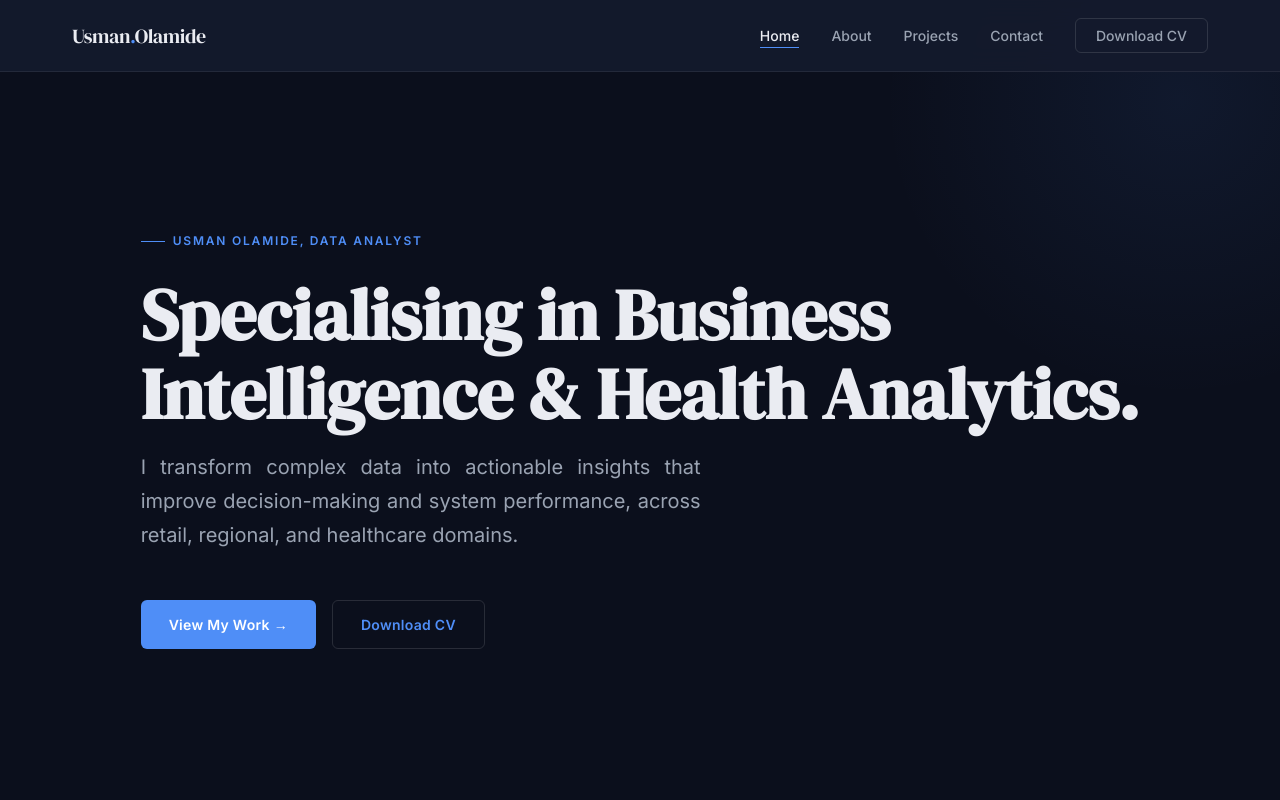
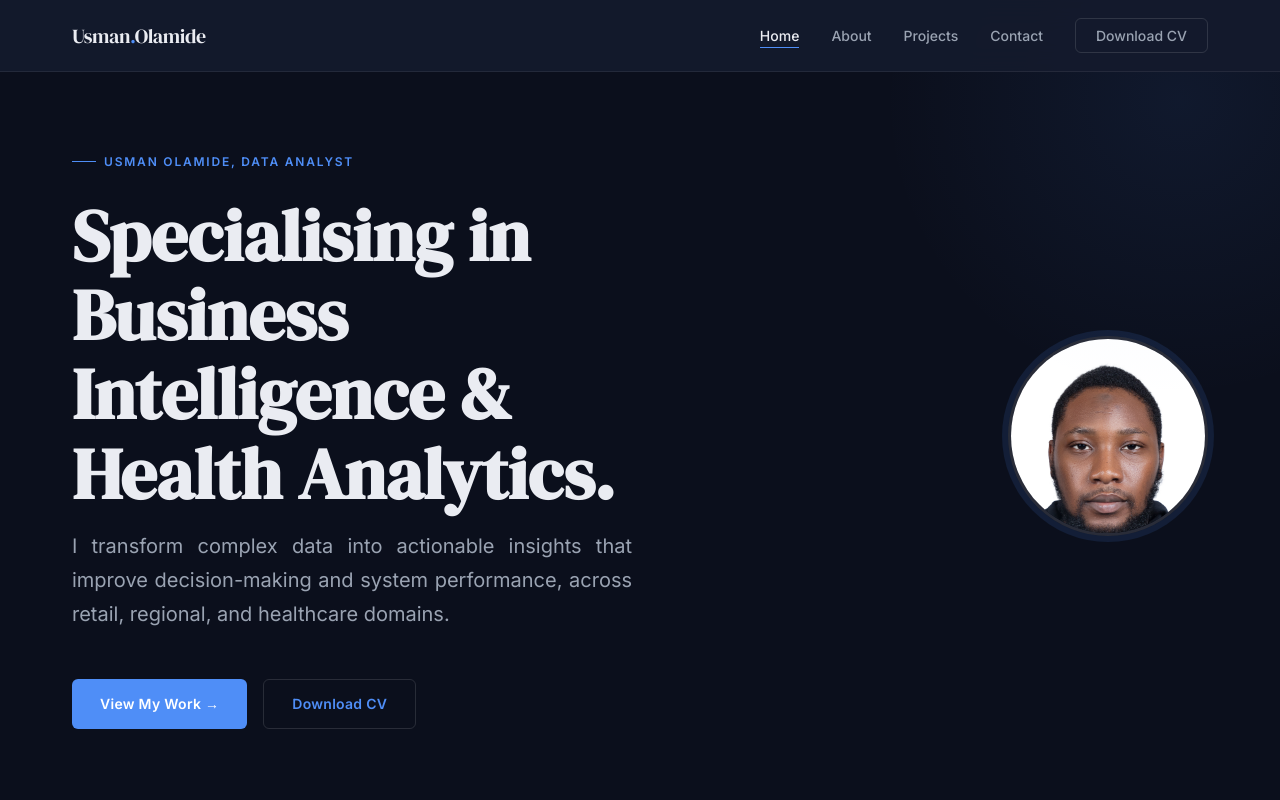
Before and after one commit to usman-abdul/usmanolamide_portfolio, a React (Vite) app in the folder portfolio/: page / in a window 1280 px wide. Shown: the top 800 px of the page. Built offline with nearby package versions, Linux system fonts and the light colour scheme.

Commit message:
add avatar to hero (circular) and about page (large photo)

```diff
--- a/portfolio/src/pages/About.jsx
+++ b/portfolio/src/pages/About.jsx
@@ -26,6 +26,16 @@ export default function About() {
           >
             <span className="section-label">About Me</span>
             <h1>Engineer. Analyst.<br />AI/ML Enthusiast.</h1>
+
+            <motion.div
+              className="about__photo-wrap"
+              initial={{ opacity: 0, y: 16 }}
+              animate={{ opacity: 1, y: 0 }}
+              transition={{ duration: 0.6, delay: 0.2 }}
+            >
+              <img src="/images/avatar.jpeg" alt="Usman Olamide" className="about__photo" />
+            </motion.div>
+
             <p>
               I'm Usman Olamide, a Mechatronics Engineer with a deep interest in Robotics,
               AI/ML, and Data Analytics. My background taught me to think in systems,
--- a/portfolio/src/pages/Home.jsx
+++ b/portfolio/src/pages/Home.jsx
@@ -20,6 +20,8 @@ export default function Home() {
       {/* Hero */}
       <section className="hero">
         <div className="hero__content">
+          <div className="hero__layout">
+            <div className="hero__text">
               <motion.span
                 className="hero__eyebrow"
                 variants={fadeUp}
@@ -63,6 +65,17 @@ export default function Home() {
                   Download CV
                 </a>
               </motion.div>
+            </div>
+
+            <motion.div
+              className="hero__avatar-wrap"
+              initial={{ opacity: 0, scale: 0.9 }}
+              animate={{ opacity: 1, scale: 1 }}
+              transition={{ duration: 0.7, delay: 0.3 }}
+            >
+              <img src="/images/avatar.jpeg" alt="Usman Olamide" className="hero__avatar" />
+            </motion.div>
+          </div>
         </div>
       </section>
 
--- a/portfolio/src/styles/About.scss
+++ b/portfolio/src/styles/About.scss
@@ -32,6 +32,26 @@
       font-size: $text-lg;
       line-height: 1.8;
       margin-bottom: $space-md;
+    }
+  }
+
+  &__photo-wrap {
+    margin-bottom: $space-lg;
+  }
+
+  &__photo {
+    width: 100%;
+    max-width: 340px;
+    height: 340px;
+    object-fit: cover;
+    object-position: top;
+    border-radius: $radius-lg;
+    border: 1px solid $border-mid;
+    box-shadow: $shadow-card;
+
+    @media (max-width: 768px) {
+      max-width: 100%;
+      height: 260px;
     }
   }
 
--- a/portfolio/src/styles/Home.scss
+++ b/portfolio/src/styles/Home.scss
@@ -24,6 +24,40 @@
     max-width: $max-width;
     margin: 0 auto;
     padding: 0 $space-lg;
+    width: 100%;
+  }
+
+  &__layout {
+    display: grid;
+    grid-template-columns: 1fr auto;
+    gap: $space-2xl;
+    align-items: center;
+
+    @media (max-width: 768px) {
+      grid-template-columns: 1fr;
+    }
+  }
+
+  &__text {
+    max-width: 600px;
+  }
+
+  &__avatar-wrap {
+    flex-shrink: 0;
+
+    @media (max-width: 768px) {
+      display: none;
+    }
+  }
+
+  &__avatar {
+    width: 200px;
+    height: 200px;
+    border-radius: 50%;
+    object-fit: cover;
+    object-position: top;
+    border: 3px solid $border-mid;
+    box-shadow: 0 0 0 6px $accent-glow;
   }
 
   &__eyebrow {
```
Also changed, not shown: portfolio/public/images/avatar.jpeg (added). Lines whose indentation alone changed are shown as unchanged.
